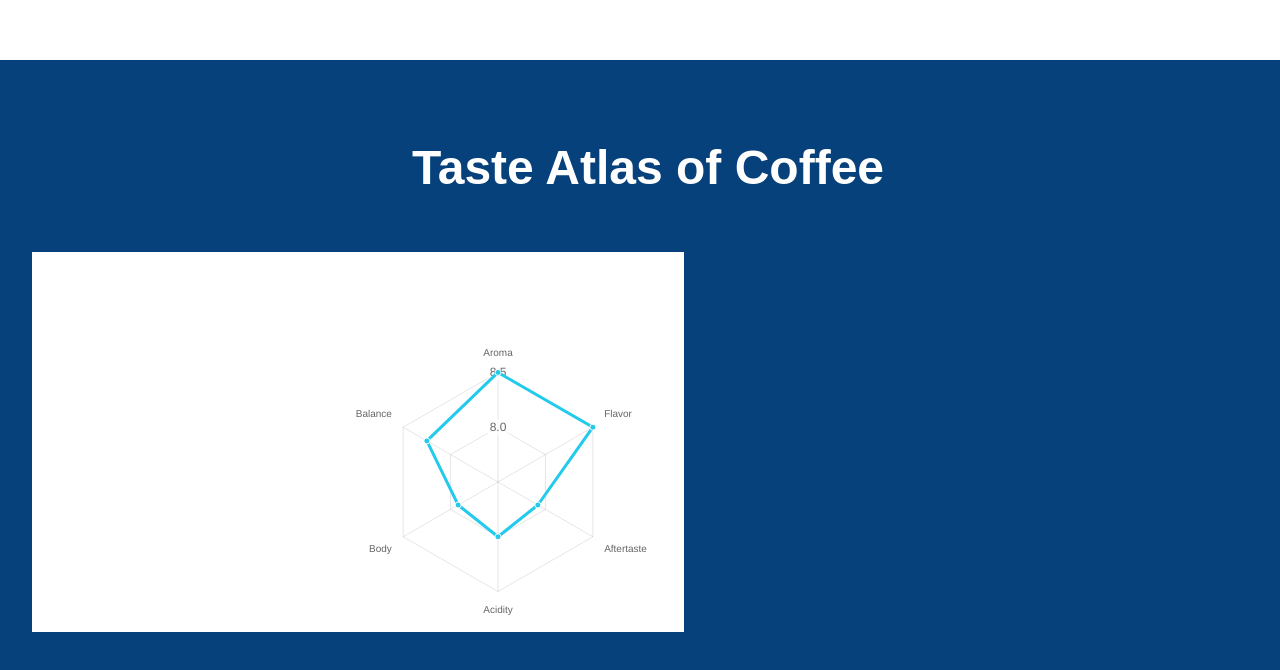
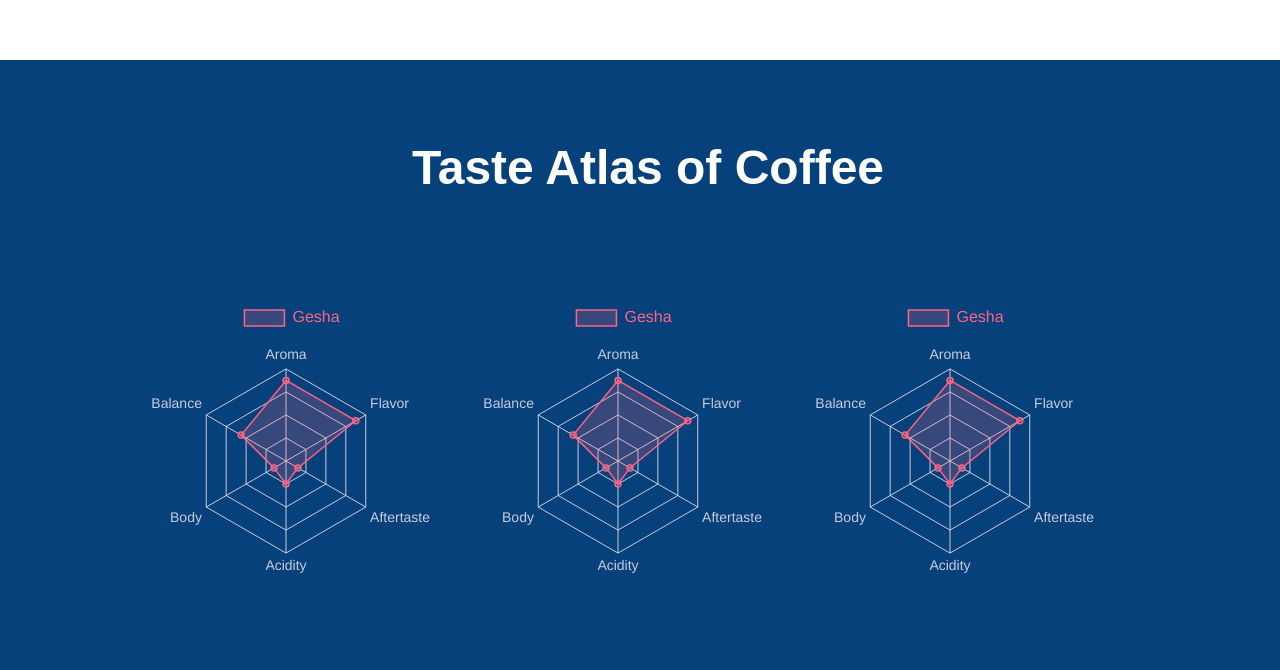
Before and after one commit to com-480-data-visualization/coffee_BEaN, a React (Create React App) app in the folder website/: page /#/ in a window 1280 px wide. Shown: the part 1812-2482 px from the top of the page. Built offline with nearby package versions, Linux system fonts and the light colour scheme.

Commit message:
fix radar css

```diff
--- a/website/src/sections/Graph2.css
+++ b/website/src/sections/Graph2.css
@@ -20,12 +20,24 @@
 }
 
 .graph2 .main-radar {
+  display: grid;
+  width: 90%;
+  margin: auto;
+  justify-content: center;
+  align-items: center;
+  padding: 2rem 5rem 5rem 2rem;
+  grid-template-columns: repeat(3, 1fr);
+}
+/*
+padding: top, right, left, bottom
+ */
+
+.main-radar .col-1,
+.main-radar .col-2,
+.main-radar .col-3 {
   display: flex;
   justify-content: center;
   align-items: center;
-  color: white;
-  background-color: white;
-  width: fit-content;
-  max-block-size: 30rem;
-  padding: 5rem 2rem 0 20rem;
+  padding: 1rem;
+  max-block-size: 20rem;
 }
--- a/website/src/sections/Graph2.js
+++ b/website/src/sections/Graph2.js
@@ -7,7 +7,15 @@ const Graph2 = () => {
     <div className='graph2' id='graph2'>
       <h1>{"Taste Atlas of Coffee"}</h1>
         <div className='main-radar'>
-            <RadarChart/>
+            <div className='col-1'>
+                <RadarChart/>
+            </div>
+            <div className='col-2'>
+                <RadarChart/>
+            </div>
+            <div className='col-3'>
+                <RadarChart/>
+            </div>
         </div>
 
     </div>
--- a/website/src/sections/components/Navbar.js
+++ b/website/src/sections/components/Navbar.js
@@ -30,7 +30,7 @@ function Navbar() {
           <li className="nav-item">
             <Link to="graph2" className="nav-links" onClick={closeMobileMenu}
                   smooth={true} spy={true} offset={-80} duration={500}>
-              {"Graph 2"}
+              {"Taste"}
             </Link>
           </li>
           <li className="nav-item">
--- a/website/src/sections/components/RadarChart.js
+++ b/website/src/sections/components/RadarChart.js
@@ -1,6 +1,23 @@
 import React from "react";
-import { Radar } from "react-chartjs-2";
-import { Chart as ChartJS, LineController, LineElement, RadialLinearScale, PointElement, LinearScale, Title } from 'chart.js';
+import {
+    Chart as ChartJS,
+    RadialLinearScale,
+    PointElement,
+    LineElement,
+    Filler,
+    Tooltip,
+    Legend
+} from 'chart.js';
+import { Radar } from 'react-chartjs-2';
+
+ChartJS.register(
+    RadialLinearScale,
+    PointElement,
+    LineElement,
+    Filler,
+    Tooltip,
+    Legend
+);
 /*
 Taste Palette of Coffee's in a radar chart format.
 Available categories:
@@ -12,45 +29,54 @@ Available categories:
     Balance: Balance refers to how well the different flavor components of the coffee work together.
 
  */
-ChartJS.register(LineController, LineElement, PointElement, RadialLinearScale, LinearScale, Title);
 export function RadarChart() {
-    const RadarData = {
+    const data = {
         labels: ["Aroma", "Flavor", "Aftertaste", "Acidity", "Body", "Balance"],
         datasets: [
             {
                 label: "Gesha",
                 data: [8.5, 8.5, 7.92, 8.0, 7.92, 8.25],
-                fill:true,
-                backgroundColor: "rgba(34, 202, 236, .2)",
-                borderColor: "rgba(34, 202, 236, 1)",
-                pointBackgroundColor: "rgba(34, 202, 236, 1)",
-                pointBorderColor: "#fff",
-                pointHoverBackgroundColor: "#fff",
-                pointHoverBorderColor: "rgba(34, 202, 236, 1)"
+                backgroundColor: 'rgba(255, 99, 132, 0.2)',
+                borderColor: 'rgba(255, 99, 132, 1)',
+                borderWidth: 1.5,
             }
         ]
     };
-    const RadarOptions = {
-        scale: {
-            ticks: {
-                min: 6,
-                max: 10,
-                stepSize: 1,
-                showLabelBackdrop: true,
-                backdropColor: "rgba(203, 197, 11, 1)"
-            },
-            angleLines: {
-                color: "#fff",
-                lineWidth: 2
-            },
-            gridLines: {
-                color: "#fff",
-                circular: true
+    const options = {
+        plugins: {
+            legend: {
+                labels: {
+                    color: 'rgba(255, 99, 132, 1)',
+                    font: {
+                        size: 16
+                    }
+                }
             }
+        },
+        scales: {
+            r: {
+                ticks: {
+                    display: false,
+                    stepSize: 0.2,
+                },
+                pointLabels: {
+                    color: 'rgba(250, 237, 244, 0.8)',
+                    font: {
+                        size: 14
+                    }
+                },
+                angleLines: {
+                    color: 'rgba(250, 237, 244, 0.8)',
+                },
+                grid: {
+                    color: 'rgba(250, 237, 244, 0.8)',
+                }
+            }
+
         }
-    };
+    }
 
     return (
-        <Radar data={RadarData} options={RadarOptions} />
+        <Radar data={data} options={options}/>
     );
 }
```
